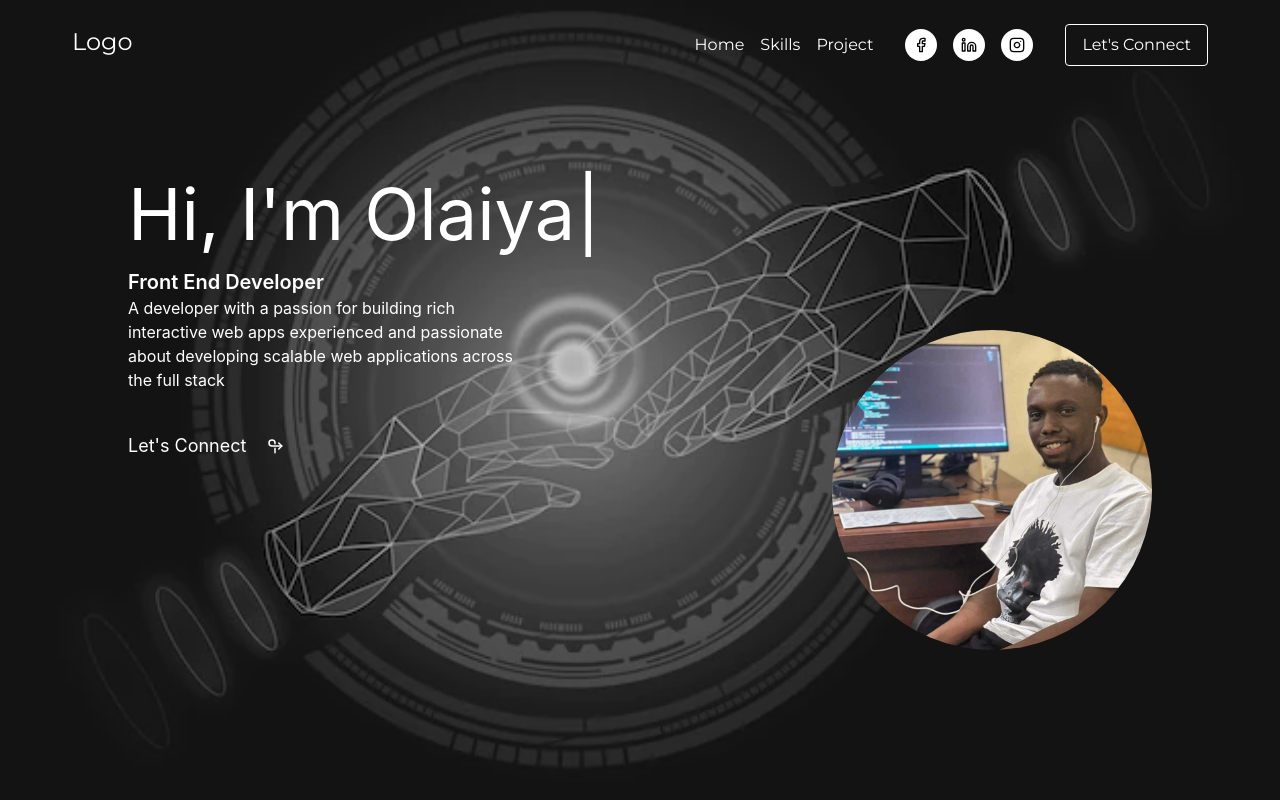
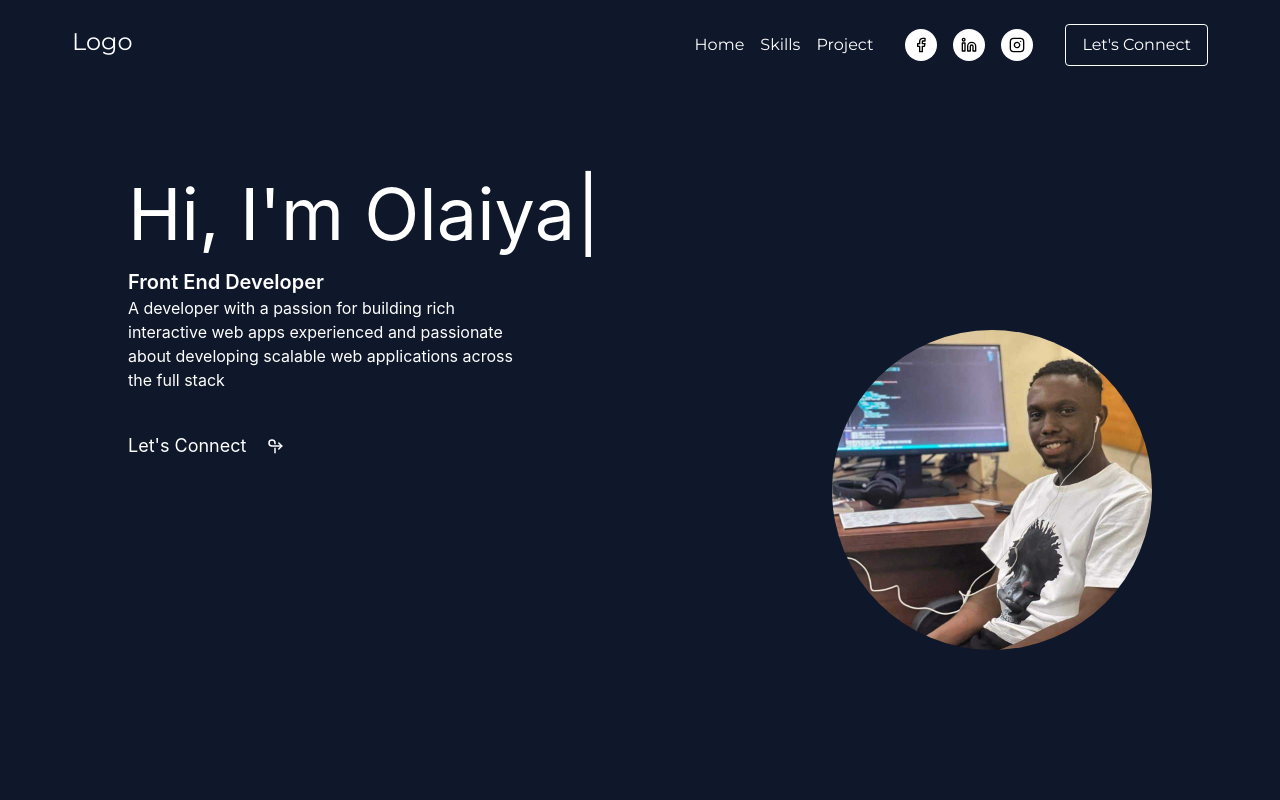
Before and after one commit to olaiyabasit/Portfolio, a Next.js app: page / in a window 1280 px wide. Built offline with nearby package versions, Linux system fonts and the light colour scheme.

Commit message:
fixed build error

```diff
--- a/components/header/Header.tsx
+++ b/components/header/Header.tsx
@@ -4,11 +4,18 @@
 
 export const Header = () => {
   const displayLinks = () =>
-    data.map((link) => <Link href={link.to}>{link.name}</Link>);
+    data.map((link, index) => (
+      <Link href={link.to} key={index}>
+        {link.name}
+      </Link>
+    ));
 
   const displaySocials = () =>
-    socialIcon.map((social) => (
-      <div className="h-8 w-8 flex items-center justify-center rounded-full bg-white text-black">
+    socialIcon.map((social, index) => (
+      <div
+        className="h-8 w-8 flex items-center justify-center rounded-full bg-white text-black"
+        key={index}
+      >
         {social.icon}
       </div>
     ));
@@ -22,7 +29,7 @@
         <div className="flex gap-4">{displayLinks()}</div>
         <div className="flex gap-4">{displaySocials()}</div>
         <button className="py-2 px-4 border border-white rounded hover:bg-white hover:text-black">
-          Let's Connect
+          Let&apos;s Connect
         </button>
       </div>
     </div>
--- a/components/hero/Hero.tsx
+++ b/components/hero/Hero.tsx
@@ -5,12 +5,7 @@
 export const Hero = () => {
   return (
     <div className="absolute top-0">
-      <div className="h-screen w-screen relative">
-        <img
-          src="/images/port2.webp"
-          className="absolute w-[100%] h-[100%] object-cover"
-        />
-      </div>
+      <div className="h-screen w-screen relative bg-slate-900" />
       <div className="absolute top-[20%] w-full mx-auto">
         <div className="w-[80%] mx-auto">
           <Typewriter
@@ -30,7 +25,7 @@
             applications across the full stack
           </p>
           <p className="flex items-center text-white my-10 text-[18px] gap-5">
-            Let's Connect
+            Let&apos;s Connect
             <span>
               <TbArrowLoopRight2 />
             </span>
```
